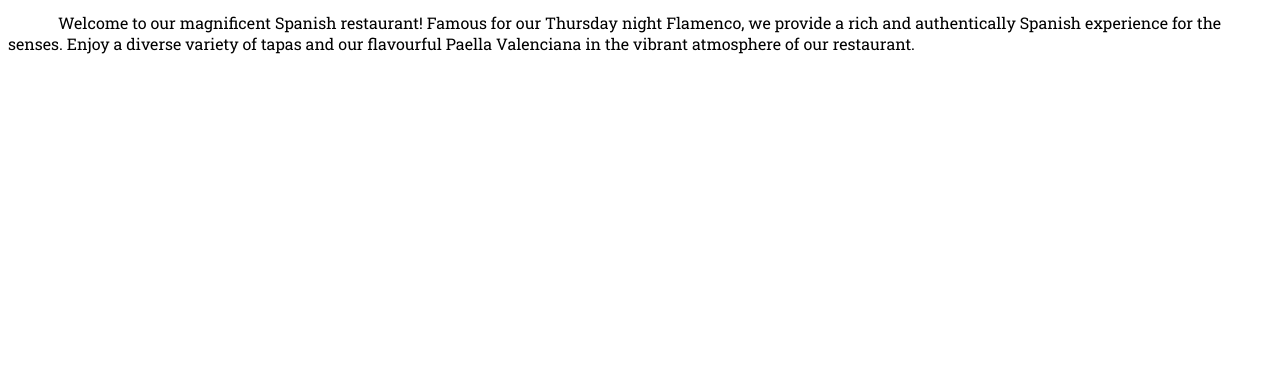
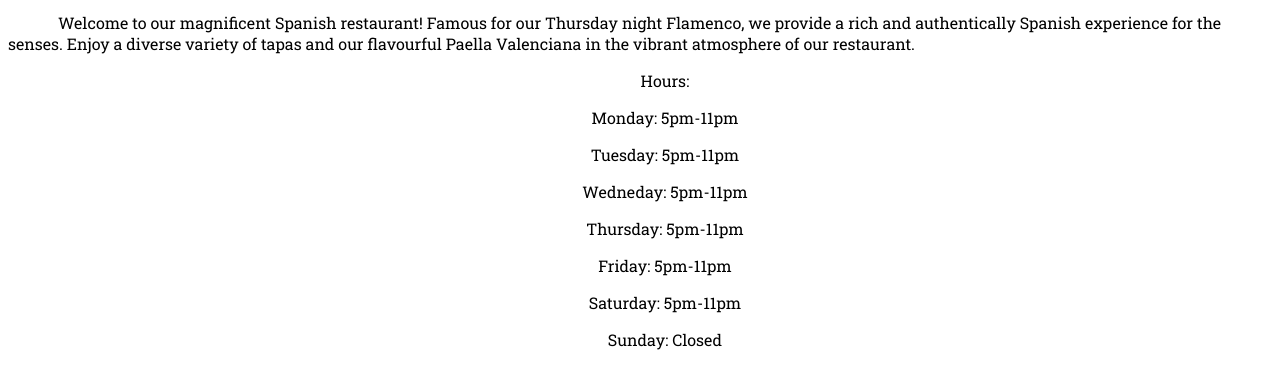
Before and after one commit to deborbona/restaurant-web, a plain HTML site: page index.html in a window 1280 px wide. Shown: the part 541-907 px from the top of the page. Before the commit the page ends 800 px from the top, so only its background shows below. Drawn offline with Linux system fonts and the light colour scheme.

Commit message:
Update index.html

```diff
--- a/index.html
+++ b/index.html
@@ -12,5 +12,13 @@
     <h2><i> Magnífico desde 1868 </i></h2>
     <a href="https://en.wikipedia.org/wiki/Paella"> <p style="text-align: center"> <img src="https://finessecorner.com/wp-content/uploads/2014/04/Paella-Valenciana.jpg"> </p> </a>
     <p>Welcome to our magnificent Spanish restaurant! Famous for our Thursday night Flamenco, we provide a rich and authentically Spanish experience for the senses. Enjoy a diverse variety of tapas and our flavourful Paella Valenciana in the vibrant atmosphere of our restaurant. </p>
+    <p style="text-align: center;"> Hours:</p>
+    <p style="text-align: center;"> Monday: 5pm-11pm</p>
+    <p style="text-align: center;"> Tuesday: 5pm-11pm</p>
+    <p style="text-align: center;"> Wedneday: 5pm-11pm</p>
+    <p style="text-align: center;"> Thursday: 5pm-11pm</p>
+    <p style="text-align: center;"> Friday: 5pm-11pm</p>
+    <p style="text-align: center;"> Saturday: 5pm-11pm</p>
+    <p style="text-align: center;"> Sunday: Closed</p>
   </body>
 </html>
```
